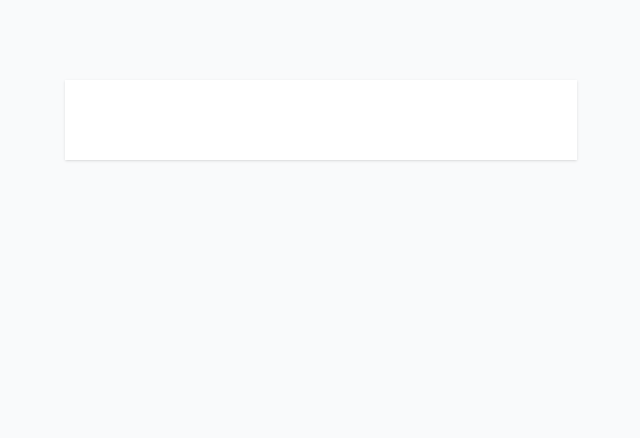
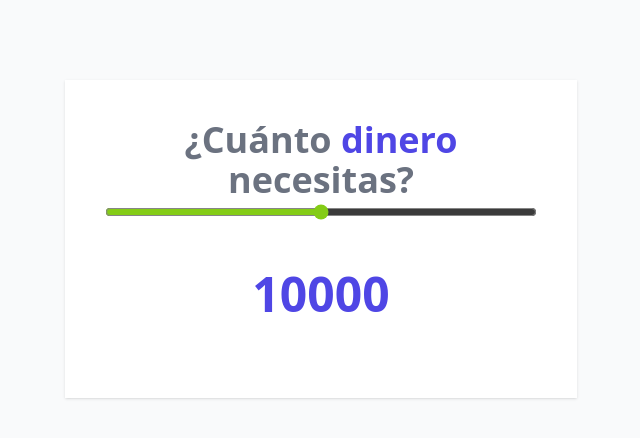
Before and after one commit to diegobermudez09/cotizador-prestamos-react, a React (Vite) app: page / in a window 1280 px wide. Shown: the top 438 px of the page, without its empty margins (319-959 px from the left). Built offline with nearby package versions, Linux system fonts and the light colour scheme.

Commit message:
Añadiendo valores min, max, step

```diff
--- a/src/App.jsx
+++ b/src/App.jsx
@@ -1,14 +1,38 @@
+import { useState } from 'react'
+import Header from "./components/Header"
 
 // Componente de React
 function App() {
 
+  //funcion y lo que modifica
+  const [cantidad, setCantidad] = useState(10000);
 
+  const MIN = 0;
+  const MAX = 20000;
+  const STEP = 100;
+
+  // Se recomienda colocar handle Y el nombre del evento
+  function handleChange(e) {
+    setCantidad(+e.target.value);
+  }
 
   // es reservada para los templates o lo que quiero imprimir en la pantalla
   return (
     <div className="my-20 max-w-lg mx-auto bg-white shadow p-10">
+      <Header />
 
+      <input
+        type="range"
+        className="w-full h-6 bg-gray-200 accent-lime-500 hover:accent-lime-600"
+        onChange={handleChange}
+        min={MIN}
+        max={MAX}
+        step={STEP}
+        value={cantidad}
+      />
+      <p className='text-center my-10 text-5xl font-extrabold text-indigo-600'>{cantidad}</p>
     </div>
+
   )
 }
 
--- /dev/null
+++ b/src/components/Header.jsx
@@ -0,0 +1,11 @@
+
+function Header() {
+
+    return (
+        <h1 className="text-4xl font-extrabold text-gray-500 text-center">
+            ¿Cuánto <span className="text-indigo-600">dinero </span> necesitas?
+        </h1>
+    )
+}
+
+export default Header;
```
